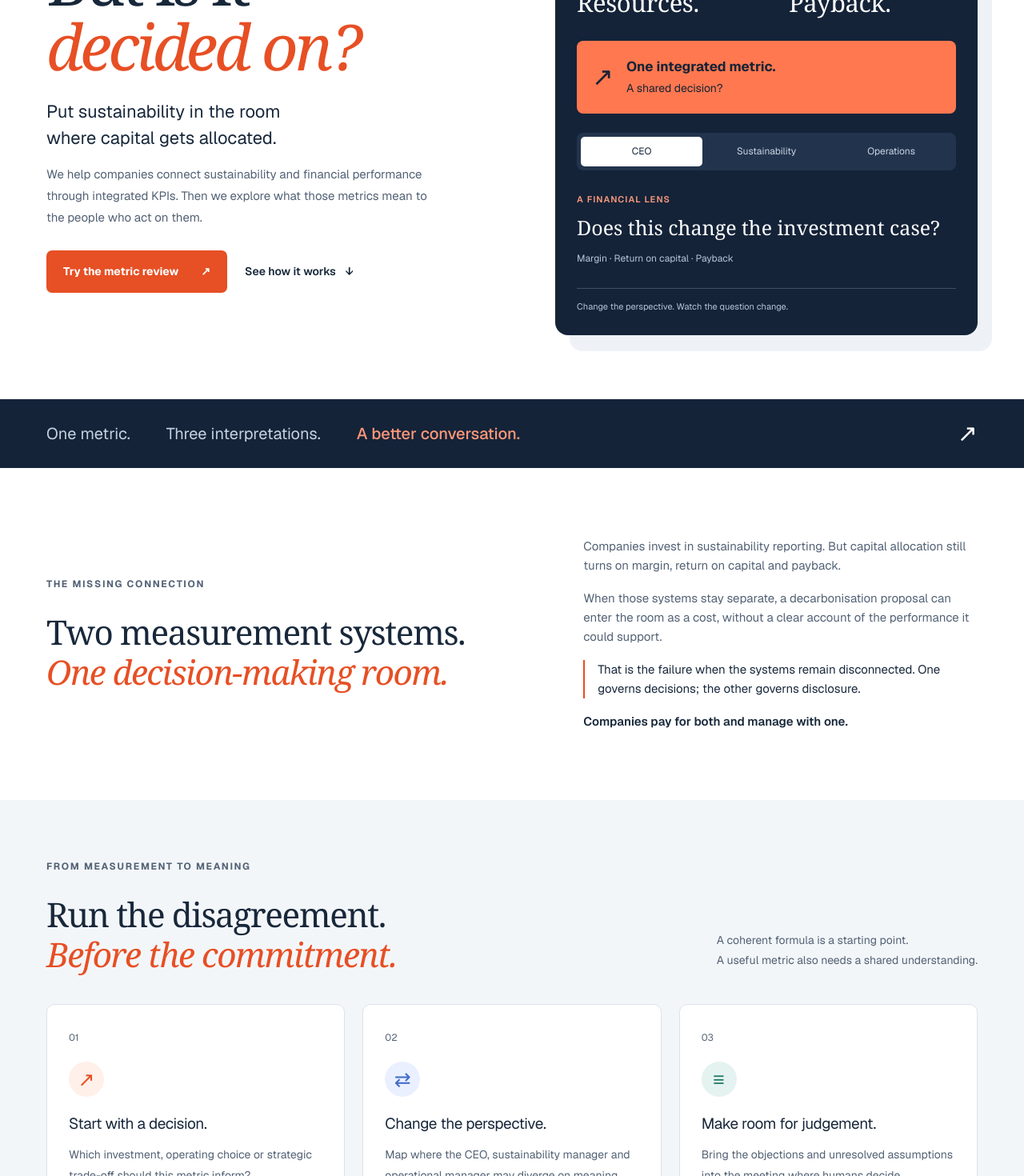
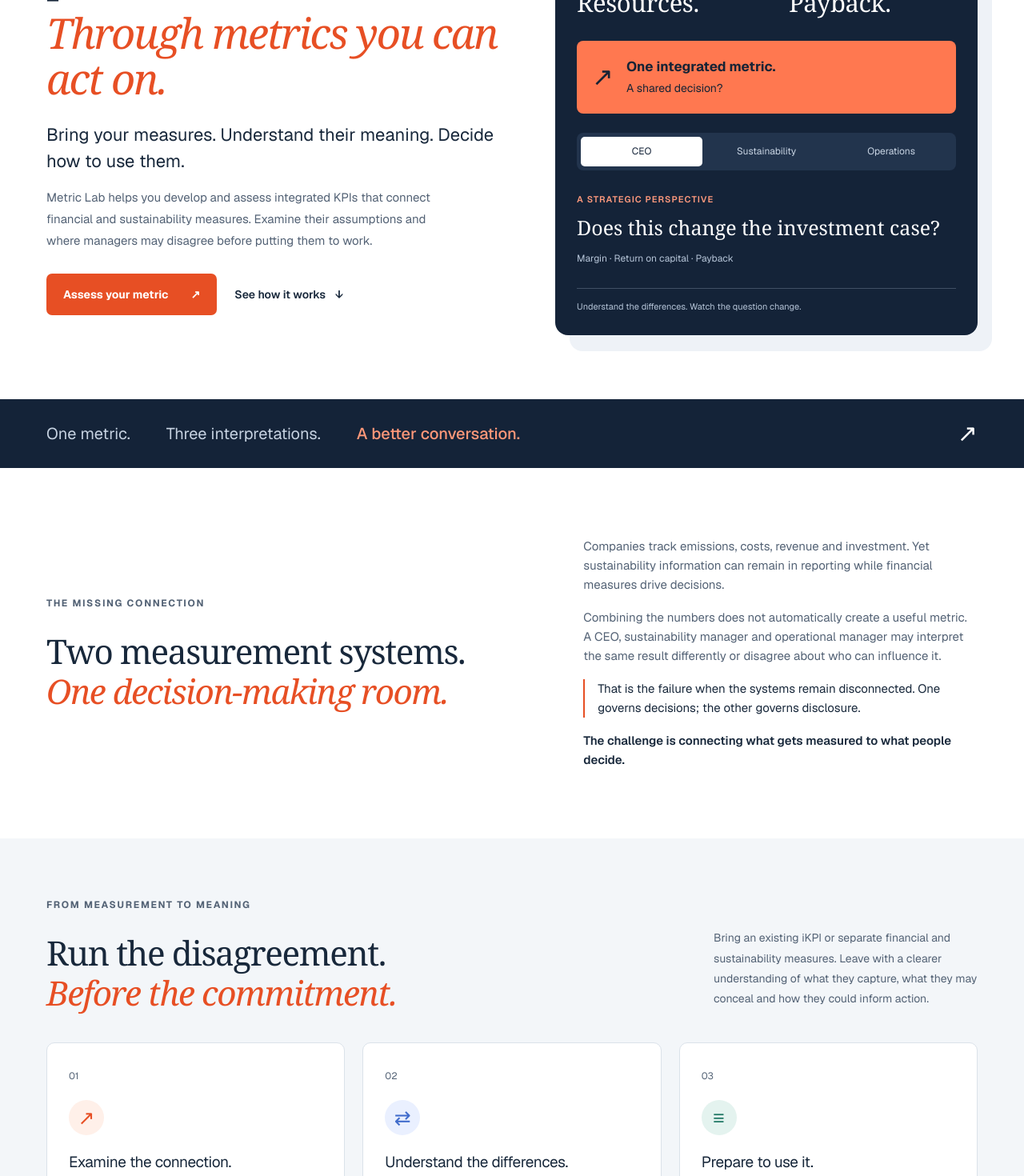
Before and after one commit to Dounia-007/DouniaAIWomenHackathon, a Next.js app: page / in a window 1280 px wide. Shown: the part 400-1870 px from the top of the page at 80% size. Built offline with nearby package versions, Linux system fonts and the light colour scheme.

Commit message:
Clarify Metric Lab problem, solution and company outcomes

```diff
--- a/app/components/FrameworkExplorer.js
+++ b/app/components/FrameworkExplorer.js
@@ -7,7 +7,7 @@ export default function FrameworkExplorer() {
   const attribute = attributes.find(a => a.id === selected);
   return (
     <section className="framework-section container" id="framework">
-      <div className="section-heading"><div><p className="eyebrow">A research framework, made explorable</p><h2>Nine attributes.<br /><em>A more considered metric.</em></h2></div><p>A multidimensional profile. Explore what each attribute asks you to examine, and what evidence an assessment needs.</p></div>
+      <div className="section-heading"><div><p className="eyebrow">The research behind the assessment</p><h2>Nine attributes.<br /><em>A more considered metric.</em></h2></div><p>The nine-attribute framework and de-identified interview insights provide the foundation. AI helps apply this research to your case; assumptions and evidence remain open to examination.</p></div>
       <div className="framework-browser">
         <div className="attribute-menu" aria-label="Explore the research attributes">{groups.map((group, index) => <div key={group}><h3><span className={`group-dot group-${index}`} />{group}</h3>{attributes.filter(a => a.group === index).map(a => <button type="button" aria-pressed={selected === a.id} key={a.id} onClick={() => setSelected(a.id)}><span>{a.name}</span><span aria-hidden="true">↗</span></button>)}</div>)}</div>
         <article className="attribute-explanation" aria-live="polite"><span className="research-tag">{groups[attribute.group]}</span><h3>{attribute.name}</h3><p className="attribute-definition">{attribute.definition}</p><div className="dimension-tags">{attribute.dimensions.map(d => <span key={d.name}>{d.name}</span>)}</div><p>{attribute.detail}</p><div className="research-questions"><h4>Questions worth asking</h4>{attribute.questions.map(q => <p key={q}>{q}</p>)}</div><details className="source-details"><summary>Framework provenance</summary><p>Working research framework supplied by Dounia Chlyeh for Metric Lab. Source references supplied with this attribute: {attribute.reference}. These references have not been independently checked in this prototype.</p><p>The questions and interface are a proposed application of the framework, not a validated assessment instrument.</p></details><a href="#lab" className="quiet-link">Explore an attribute profile <span aria-hidden="true">↓</span></a></article>
--- a/app/globals.css
+++ b/app/globals.css
@@ -276,3 +276,5 @@ h2 { font-family:Georgia,serif; font-size:clamp(32px,3.3vw,44px); line-height:1.
 @media(max-width:540px){.entry-heading{padding:24px 20px 18px}.entry-heading h3{font-size:29px}.entry-options{grid-template-columns:1fr;padding:0 20px}.entry-options button{padding:19px}.example-switch{padding:17px 20px;align-items:start;flex-direction:column}.component-pair{grid-template-columns:1fr;margin:0 20px}.formula-band{margin:18px 20px;font-size:14px}.review-steps{margin:22px 20px 0;gap:5px 15px}.review-steps button{font-size:14px}.key-question{padding:20px}.key-question h4{font-size:23px}.baseline-grid{grid-template-columns:1fr}.friction-card{padding:20px 16px}.friction-title h4{font-size:20px}.simplified-lab .button{max-width:100%;white-space:normal}.simplified-lab .review-overview{gap:12px}}
 
 .ai-workbench{margin-bottom:25px}.ai-meta{font-size:14px;color:var(--muted);margin:16px 0}.ai-attributes{display:grid;gap:20px;margin-bottom:24px}.ai-attributes .role-comparison{margin-top:22px}.ai-attributes h4{font-size:20px;margin-bottom:12px}.worked-example-toggle>summary{color:white;cursor:pointer;font-size:18px;padding:18px 0}.ai-workbench button:disabled{opacity:.65;cursor:wait}.ai-workbench .friction-card>p{margin:12px 0}.ai-workbench .review-steps{grid-template-columns:repeat(3,1fr)}@media(max-width:540px){.ai-workbench .review-steps{grid-template-columns:1fr}.ai-workbench .review-steps button{padding:14px 0}}
+
+.story-headline{font-size:clamp(42px,4.1vw,59px);line-height:1.09;letter-spacing:-2px}.story-headline em{display:inline-block;margin-top:14px}@media(max-width:540px){.story-headline{font-size:41px;letter-spacing:-1.4px}}
--- a/app/layout.tsx
+++ b/app/layout.tsx
@@ -14,7 +14,7 @@ const geistMono = Geist_Mono({
 
 export const metadata: Metadata = {
   title: "Metric Lab | Sustainability meets financial performance",
-  description: "Connect sustainability and financial performance through integrated KPIs. Explore how finance, sustainability and operations interpret the same metric.",
+  description: "Connect sustainability and financial performance through metrics you can act on. Examine assumptions, compare managerial perspectives and prepare a focused discussion agenda.",
 };
 
 export default function RootLayout({ children }: LayoutProps<"/">) {
--- a/app/page.tsx
+++ b/app/page.tsx
@@ -6,7 +6,7 @@ import MetricLab from "./components/MetricLab";
 import FrameworkExplorer from "./components/FrameworkExplorer";
 
 const perspectives = [
-  { name: "CEO", question: "Does this change the investment case?", detail: "Margin · Return on capital · Payback", tag: "A financial lens" },
+  { name: "CEO", question: "Does this change the investment case?", detail: "Margin · Return on capital · Payback", tag: "A strategic perspective" },
   { name: "Sustainability", question: "Does this improve the actual impact?", detail: "Emissions · Energy · Resource use", tag: "An impact lens" },
   { name: "Operations", question: "What can my team do differently?", detail: "Processes · Resources · Delivery", tag: "An operational lens" },
 ];
@@ -27,10 +27,10 @@ export default function Home() {
         <section className="hero container">
           <div className="hero-copy">
             <p className="eyebrow"><span className="eyebrow-line" />Sustainability meets financial performance</p>
-            <h1>Reported.<br />But is it<br /><em>decided on?</em></h1>
-            <p className="hero-lead">Put sustainability in the room<br className="desktop-break" /> where capital gets allocated.</p>
-            <p className="hero-description">We help companies connect sustainability and financial performance through integrated KPIs. Then we explore what those metrics mean to the people who act on them.</p>
-            <div className="hero-actions"><a href="#lab" className="button primary">Try the metric review <span aria-hidden="true">↗</span></a><a className="quiet-link" href="#approach">See how it works <span aria-hidden="true">↓</span></a></div>
+            <h1 className="story-headline">Connect sustainability and financial performance.<br /><em>Through metrics you can act on.</em></h1>
+            <p className="hero-lead">Bring your measures. Understand their meaning. Decide how to use them.</p>
+            <p className="hero-description">Metric Lab helps you develop and assess integrated KPIs that connect financial and sustainability measures. Examine their assumptions and where managers may disagree before putting them to work.</p>
+            <div className="hero-actions"><a href="#lab" className="button primary">Assess your metric <span aria-hidden="true">↗</span></a><a className="quiet-link" href="#approach">See how it works <span aria-hidden="true">↓</span></a></div>
           </div>
           <div className="decision-card">
             <div className="card-top"><span>The decision gap</span><span className="small-pill">Three perspectives</span></div>
@@ -38,19 +38,19 @@ export default function Home() {
             <div className="metric-bridge"><span className="bridge-symbol" aria-hidden="true">↗</span><div><strong>One integrated metric.</strong><span>A shared decision?</span></div></div>
             <div className="lens-controls" aria-label="Explore a perspective">{perspectives.map((p, i) => <button key={p.name} type="button" aria-pressed={perspective === i} onClick={() => setPerspective(i)}>{p.name}</button>)}</div>
             <div className="lens-answer" aria-live="polite"><span className="mini-label">{view.tag}</span><p key={view.name}>{view.question}</p><span className="lens-detail">{view.detail}</span></div>
-            <p className="card-caption">Change the perspective. Watch the question change.</p>
+            <p className="card-caption">Understand the differences. Watch the question change.</p>
           </div>
         </section>
         <div className="principle-strip"><div className="container"><span>One metric.</span><span>Three interpretations.</span><strong>A better conversation.</strong><span className="strip-arrow" aria-hidden="true">↗</span></div></div>
-        <section className="problem-section container" id="problem"><div><p className="eyebrow">The missing connection</p><h2>Two measurement systems.<br /><em>One decision-making room.</em></h2></div><div className="problem-copy"><p>Companies invest in sustainability reporting. But capital allocation still turns on margin, return on capital and payback.</p><p>When those systems stay separate, a decarbonisation proposal can enter the room as a cost, without a clear account of the performance it could support.</p><p className="failure-copy">That is the failure when the systems remain disconnected. One governs decisions; the other governs disclosure.</p><strong>Companies pay for both and manage with one.</strong></div></section>
-        <section className="approach-section" id="approach"><div className="container"><div className="section-heading"><div><p className="eyebrow">From measurement to meaning</p><h2>Run the disagreement.<br /><em>Before the commitment.</em></h2></div><p>A coherent formula is a starting point.<br />A useful metric also needs a shared understanding.</p></div><div className="steps-grid">
-          <article className="step-card"><span className="step-number">01</span><span className="step-icon" aria-hidden="true">↗</span><h3>Start with a decision.</h3><p>Which investment, operating choice or strategic trade-off should this metric inform?</p><span className="step-foot">Define the purpose</span></article>
-          <article className="step-card"><span className="step-number">02</span><span className="step-icon" aria-hidden="true">⇄</span><h3>Change the perspective.</h3><p>Map where the CEO, sustainability manager and operational manager may diverge on meaning, evidence, timing and control.</p><span className="step-foot">Explore the conflict map</span></article>
-          <article className="step-card"><span className="step-number">03</span><span className="step-icon" aria-hidden="true">≡</span><h3>Make room for judgement.</h3><p>Bring the objections and unresolved assumptions into the meeting where humans decide.</p><span className="step-foot">Prepare the conversation</span></article>
+        <section className="problem-section container" id="problem"><div><p className="eyebrow">The missing connection</p><h2>Two measurement systems.<br /><em>One decision-making room.</em></h2></div><div className="problem-copy"><p>Companies track emissions, costs, revenue and investment. Yet sustainability information can remain in reporting while financial measures drive decisions.</p><p>Combining the numbers does not automatically create a useful metric. A CEO, sustainability manager and operational manager may interpret the same result differently or disagree about who can influence it.</p><p className="failure-copy">That is the failure when the systems remain disconnected. One governs decisions; the other governs disclosure.</p><strong>The challenge is connecting what gets measured to what people decide.</strong></div></section>
+        <section className="approach-section" id="approach"><div className="container"><div className="section-heading"><div><p className="eyebrow">From measurement to meaning</p><h2>Run the disagreement.<br /><em>Before the commitment.</em></h2></div><p>Bring an existing iKPI or separate financial and sustainability measures. Leave with a clearer understanding of what they capture, what they may conceal and how they could inform action.</p></div><div className="steps-grid">
+          <article className="step-card"><span className="step-number">01</span><span className="step-icon" aria-hidden="true">↗</span><h3>Examine the connection.</h3><p>Does this metric meaningfully connect sustainability and financial performance? Examine it through nine research attributes, with assumptions and missing evidence made visible.</p><span className="step-foot">Your output · An attribute assessment</span></article>
+          <article className="step-card"><span className="step-number">02</span><span className="step-icon" aria-hidden="true">⇄</span><h3>Understand the differences.</h3><p>What could the same metric mean to your CEO, sustainability manager and operational manager? Explore potential differences in interpretation, evidence and control.</p><span className="step-foot">Your output · A potential conflict map</span></article>
+          <article className="step-card"><span className="step-number">03</span><span className="step-icon" aria-hidden="true">≡</span><h3>Prepare to use it.</h3><p>What must you resolve before relying on this metric? Take a focused agenda into the meeting to clarify evidence, responsibilities and decision rules.</p><span className="step-foot">Your output · A discussion agenda</span></article>
         </div></div></section>
         <FrameworkExplorer />
-        <section className="lab-section" id="lab"><div className="container"><div className="section-heading lab-heading"><div><p className="eyebrow">The friction lab</p><h2>Same metric.<br /><em>Different decisions.</em></h2></div><div className="demo-explainer"><span className="demo-label">Working prototype</span><p>Explore carbon-adjusted EPS, bring an integrated metric, or connect separate measures. Move from nine attributes to potential friction and a focused agenda.</p></div></div><AIReview /><details className="worked-example-toggle"><summary>Explore the worked EPS example and manual worksheets</summary><MetricLab /></details><p className="lab-disclaimer">Agreement is a reason to investigate further, not proof that a metric is valid. Human judgement remains essential.</p></div></section>
-        <section className="closing container"><p className="eyebrow">Our conviction</p><h2>An assessment. A conflict map.<br /><em>The decision stays with you.</em></h2><p>Your nine-attribute assessment leads to a conflict map and a discussion agenda. Evidence informs the interpretation. People decide what to do next.</p><a className="button primary" href="#lab">Start the conversation <span aria-hidden="true">↗</span></a></section>
+        <section className="lab-section" id="lab"><div className="container"><div className="section-heading lab-heading"><div><p className="eyebrow">The friction lab</p><h2>Bring your measures.<br /><em>Examine the connection.</em></h2></div><div className="demo-explainer"><span className="demo-label">Working prototype</span><p>Start with an integrated metric or two separate measures. Get a proposed assessment, explore potential disagreements and prepare your next discussion.</p></div></div><AIReview /><details className="worked-example-toggle"><summary>Explore the worked EPS example and manual worksheets</summary><MetricLab /></details><p className="lab-disclaimer">Agreement is a reason to investigate further, not proof that a metric is valid. Human judgement remains essential.</p></div></section>
+        <section className="closing container"><p className="eyebrow">What you take away</p><h2>A clearer view of your metric.<br /><em>A better starting point for action.</em></h2><p>Understand what your metric captures, what it may conceal and what needs resolving before you use it. Your team leaves with an assessment, a potential conflict map and a focused agenda.</p><a className="button primary" href="#lab">Start the conversation <span aria-hidden="true">↗</span></a></section>
       </main>
       <footer className="site-footer container"><a className="brand" href="#"><span className="brand-mark" aria-hidden="true">≋</span>Metric<span className="brand-ai"> Lab</span></a><span>Sustainability. Financial performance. Shared decisions.</span><a href="#">Back to top ↑</a></footer>
     </>
```
Also changed, not shown: app/components/AIReview.js.
